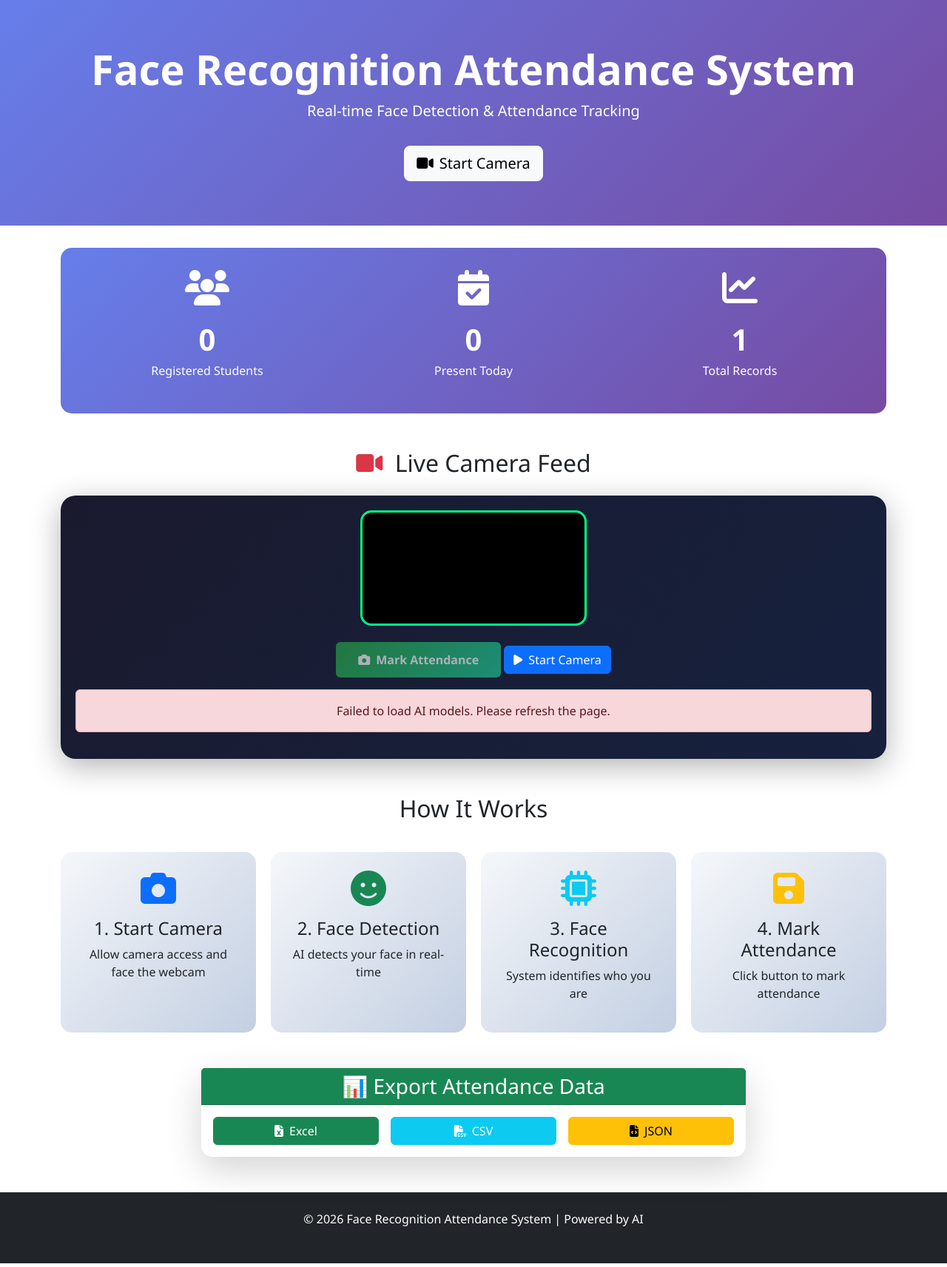
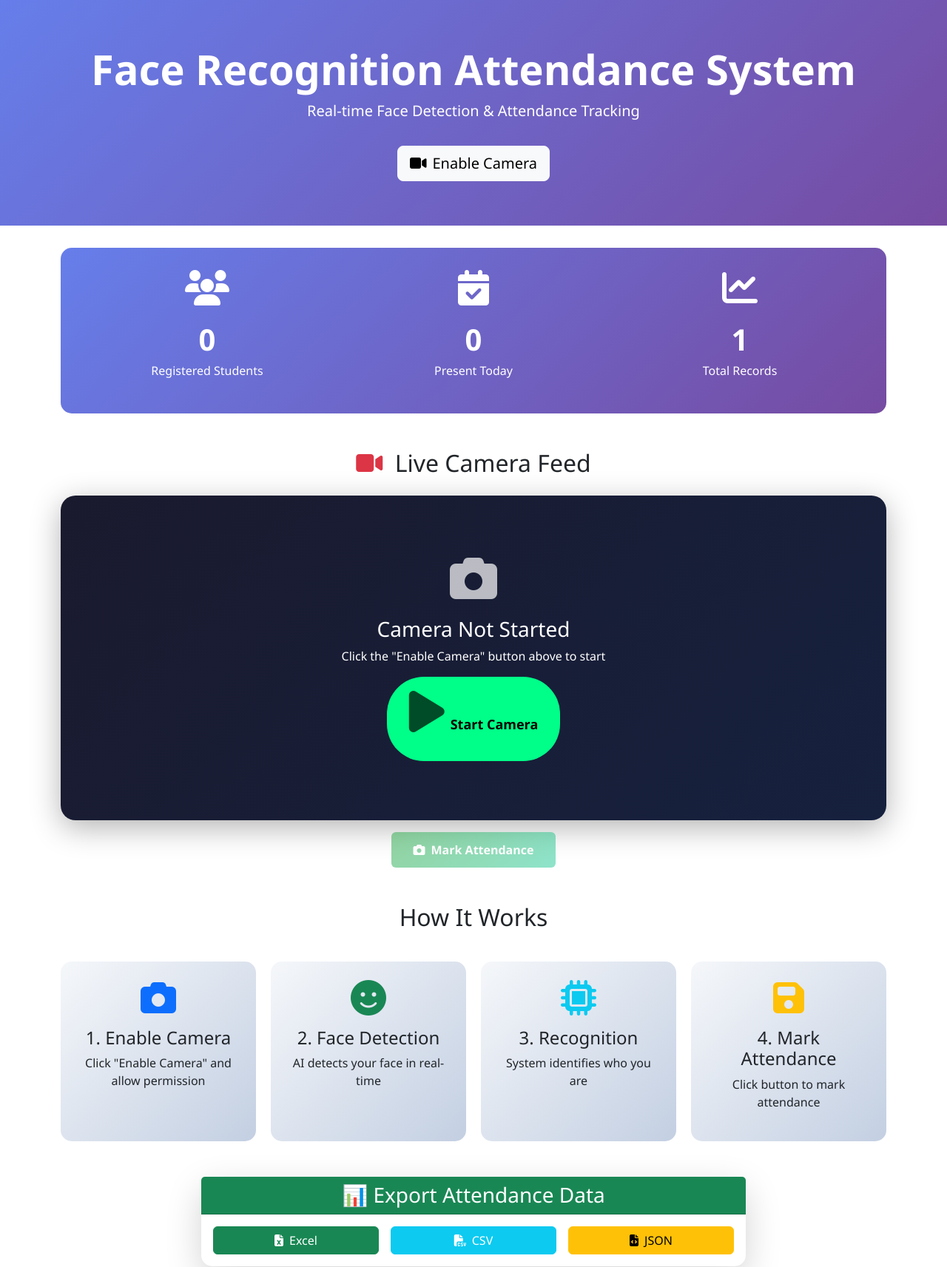
Before and after one commit to yonassetegn016-design/face-detection, a Flask app: page / in a window 1280 px wide. Shown: the part 56-1769 px from the top of the page at 74% size. Run offline with Flask 3, Linux system fonts and the light colour scheme; some libraries are stand-ins or nearby versions.

Commit message:
Update index.html

```diff
--- a/templates/index.html
+++ b/templates/index.html
@@ -10,10 +10,6 @@
 
     <!-- Font Awesome -->
     <link rel="stylesheet" href="https://cdnjs.cloudflare.com/ajax/libs/font-awesome/6.4.0/css/all.min.css">
-
-    <!-- face-api.js for client-side face recognition -->
-    <script src="https://cdn.jsdelivr.net/npm/@tensorflow/tfjs@3.18.0/dist/tf.min.js"></script>
-    <script src="https://cdn.jsdelivr.net/npm/face-api.js@0.22.2/dist/face-api.min.js"></script>
 
     <style>
         * {
@@ -49,6 +45,10 @@
             border-radius: 20px;
             padding: 20px;
             box-shadow: 0 10px 40px rgba(0,0,0,0.3);
+            min-height: 400px;
+            display: flex;
+            align-items: center;
+            justify-content: center;
         }
 
         #video {
@@ -59,11 +59,19 @@
             border: 3px solid #00ff88;
             background: #000;
             transform: scaleX(-1);
+            display: none;
         }
 
-        #overlay {
-            position: relative;
-            display: inline-block;
+        .video-placeholder {
+            text-align: center;
+            color: white;
+            padding: 60px;
+        }
+
+        .video-placeholder i {
+            font-size: 64px;
+            margin-bottom: 20px;
+            opacity: 0.7;
         }
 
         .timeline {
@@ -109,27 +117,13 @@
             transition: all 0.3s ease;
         }
 
-        .btn-capture:hover {
+        .btn-capture:hover:not(:disabled) {
             transform: scale(1.05);
         }
 
-        .face-box {
-            position: absolute;
-            border: 2px solid #00ff88;
-            box-shadow: 0 0 15px rgba(0,255,136,0.5);
-            border-radius: 5px;
-            pointer-events: none;
-        }
-
-        .face-label {
-            position: absolute;
-            background: #00ff88;
-            color: #000;
-            padding: 2px 8px;
-            border-radius: 5px;
-            font-size: 12px;
-            font-weight: bold;
-            pointer-events: none;
+        .btn-capture:disabled {
+            opacity: 0.5;
+            cursor: not-allowed;
         }
 
         @media (max-width: 768px) {
@@ -174,11 +168,35 @@
             to { transform: rotate(360deg); }
         }
 
-        .status-badge {
-            position: absolute;
-            top: 10px;
-            right: 10px;
-            z-index: 10;
+        .alert {
+            animation: slideDown 0.5s ease;
+        }
+
+        @keyframes slideDown {
+            from {
+                opacity: 0;
+                transform: translateY(-20px);
+            }
+            to {
+                opacity: 1;
+                transform: translateY(0);
+            }
+        }
+
+        .camera-permission-btn {
+            background: #00ff88;
+            color: #000;
+            border: none;
+            padding: 15px 30px;
+            font-size: 18px;
+            font-weight: bold;
+            border-radius: 50px;
+            transition: all 0.3s ease;
+        }
+
+        .camera-permission-btn:hover {
+            transform: scale(1.05);
+            box-shadow: 0 5px 20px rgba(0,255,136,0.4);
         }
     </style>
 </head>
@@ -204,8 +222,8 @@
     <div class="container">
         <h1 class="display-4 fw-bold">Face Recognition Attendance System</h1>
         <p class="lead">Real-time Face Detection & Attendance Tracking</p>
-        <button onclick="startCamera()" class="btn btn-light btn-lg mt-3">
-            <i class="fas fa-video me-2"></i>Start Camera
+        <button onclick="requestCameraPermission()" class="btn btn-light btn-lg mt-3" id="requestCameraBtn">
+            <i class="fas fa-video me-2"></i>Enable Camera
         </button>
     </div>
 </section>
@@ -239,27 +257,27 @@
         <i class="fas fa-video me-2 text-danger"></i>
         Live Camera Feed
     </h2>
-    <div class="camera-container">
-        <div class="text-center position-relative">
-            <div style="position: relative; display: inline-block;">
-                <video id="video" autoplay playsinline style="width: 100%; max-width: 800px; border-radius: 15px;"></video>
-                <canvas id="overlayCanvas" style="position: absolute; top: 0; left: 0; width: 100%; height: 100%; pointer-events: none;"></canvas>
+    <div class="camera-container" id="cameraContainer">
+        <div class="video-placeholder" id="videoPlaceholder">
+            <i class="fas fa-camera"></i>
+            <h3>Camera Not Started</h3>
+            <p>Click the "Enable Camera" button above to start</p>
+            <button onclick="requestCameraPermission()" class="camera-permission-btn">
+                <i class="fas fa-play me-2"></i>Start Camera
+            </button>
         </div>
-            <div class="mt-3">
+        <video id="video" autoplay playsinline muted style="display: none;"></video>
+    </div>
+    <div class="text-center mt-3">
         <button id="captureBtn" class="btn btn-capture text-white" onclick="captureAndRecognize()" disabled>
             <i class="fas fa-camera me-2"></i>Mark Attendance
-                </button>
-                <button id="startCameraBtn" class="btn btn-primary" onclick="startCamera()">
-                    <i class="fas fa-play me-2"></i>Start Camera
         </button>
         <button id="stopCameraBtn" class="btn btn-danger" onclick="stopCamera()" style="display: none;">
             <i class="fas fa-stop me-2"></i>Stop Camera
         </button>
     </div>
-            <div id="statusMessage" class="mt-3"></div>
-            <div id="recognitionResult" class="mt-3"></div>
-        </div>
-    </div>
+    <div id="statusMessage" class="mt-3 text-center"></div>
+    <div id="recognitionResult" class="mt-3 text-center"></div>
 </section>
 
 <!-- HOW IT WORKS -->
@@ -268,8 +286,8 @@
     <div class="timeline">
         <div class="step">
             <i class="fas fa-camera fa-3x mb-3 text-primary"></i>
-            <h4>1. Start Camera</h4>
-            <p>Allow camera access and face the webcam</p>
+            <h4>1. Enable Camera</h4>
+            <p>Click "Enable Camera" and allow permission</p>
         </div>
         <div class="step">
             <i class="fas fa-face-smile fa-3x mb-3 text-success"></i>
@@ -278,7 +296,7 @@
         </div>
         <div class="step">
             <i class="fas fa-microchip fa-3x mb-3 text-info"></i>
-            <h4>3. Face Recognition</h4>
+            <h4>3. Recognition</h4>
             <p>System identifies who you are</p>
         </div>
         <div class="step">
@@ -334,159 +352,143 @@
 let video = null;
 let stream = null;
 let isCameraRunning = false;
-let modelsLoaded = false;
-let faceMatcher = null;
-let registeredDescriptors = [];
-let registeredNames = [];
 
-// ==================== LOAD FACE-API MODELS ====================
-async function loadModels() {
+// ==================== REQUEST CAMERA PERMISSION ====================
+async function requestCameraPermission() {
     const statusDiv = document.getElementById('statusMessage');
-    statusDiv.innerHTML = '<div class="alert alert-info"><i class="fas fa-spinner fa-spin me-2"></i>Loading AI models... Please wait.</div>';
+    const requestBtn = document.getElementById('requestCameraBtn');
+
+    statusDiv.innerHTML = '<div class="alert alert-info"><i class="fas fa-spinner fa-spin me-2"></i>Requesting camera access...</div>';
+    requestBtn.disabled = true;
+    requestBtn.innerHTML = '<i class="fas fa-spinner fa-spin me-2"></i>Requesting...';
 
     try {
-        // Load models from CDN
-        await faceapi.nets.ssdMobilenetv1.loadFromUri('https://cdn.jsdelivr.net/npm/face-api.js@0.22.2/weights');
-        await faceapi.nets.faceLandmark68Net.loadFromUri('https://cdn.jsdelivr.net/npm/face-api.js@0.22.2/weights');
-        await faceapi.nets.faceRecognitionNet.loadFromUri('https://cdn.jsdelivr.net/npm/face-api.js@0.22.2/weights');
-
-        modelsLoaded = true;
-        statusDiv.innerHTML = '<div class="alert alert-success"><i class="fas fa-check-circle me-2"></i>AI models loaded successfully!</div>';
-
-        // Load registered faces from server
-        await loadRegisteredFaces();
-
-        setTimeout(() => {
-            statusDiv.innerHTML = '';
-        }, 3000);
-    } catch (error) {
-        console.error('Model load error:', error);
-        statusDiv.innerHTML = '<div class="alert alert-danger">Failed to load AI models. Please refresh the page.</div>';
-    }
+        // First, check if permissions API is supported
+        if (navigator.permissions) {
+            const permissionStatus = await navigator.permissions.query({ name: 'camera' });
+            console.log('Camera permission state:', permissionStatus.state);
         }
 
-// ==================== LOAD REGISTERED FACES FROM SERVER ====================
-async function loadRegisteredFaces() {
-    try {
-        const response = await fetch('/api/users');
-        const data = await response.json();
-
-        if (data.users && data.users.length > 0) {
-            registeredNames = data.users.map(u => u.name);
-            registeredDescriptors = [];
-
-            // For now, we'll use server-side recognition
-            // Client-side descriptors would need to be stored
-            console.log(`Loaded ${data.users.length} registered users`);
-        }
-    } catch (error) {
-        console.error('Error loading users:', error);
-    }
-}
-
-// ==================== START CAMERA ====================
-async function startCamera() {
-    try {
+        // Request camera with specific constraints
         const constraints = {
             video: {
                 width: { ideal: 640 },
                 height: { ideal: 480 },
                 facingMode: "user"
-            }
+            },
+            audio: false
         };
 
+        console.log('Requesting camera with constraints:', constraints);
+
         stream = await navigator.mediaDevices.getUserMedia(constraints);
+        console.log('Camera stream obtained successfully');
+
+        // Initialize video element
         video = document.getElementById('video');
         video.srcObject = stream;
 
+        // Wait for video to be ready
+        await new Promise((resolve) => {
+            video.onloadedmetadata = () => {
+                console.log('Video metadata loaded');
+                resolve();
+            };
+        });
+
         await video.play();
+        console.log('Video playing');
+
         isCameraRunning = true;
 
+        // Show video, hide placeholder
+        video.style.display = 'block';
+        document.getElementById('videoPlaceholder').style.display = 'none';
+
+        // Enable capture button
         document.getElementById('captureBtn').disabled = false;
-        document.getElementById('startCameraBtn').style.display = 'none';
         document.getElementById('stopCameraBtn').style.display = 'inline-block';
+        document.getElementById('requestCameraBtn').style.display = 'none';
 
-        showStatus('Camera started successfully!', 'success');
+        statusDiv.innerHTML = '<div class="alert alert-success"><i class="fas fa-check-circle me-2"></i>Camera started successfully! Face detected will be highlighted.</div>';
 
-        // Start face detection overlay
+        // Start face detection
         startFaceDetection();
 
+        setTimeout(() => {
+            statusDiv.innerHTML = '';
+        }, 3000);
+
     } catch (error) {
-        console.error('Camera error:', error);
-        showStatus('Unable to access camera. Please grant camera permissions.', 'danger');
+        console.error('Camera error details:', error);
+
+        let errorMessage = 'Unable to access camera. ';
+        if (error.name === 'NotAllowedError') {
+            errorMessage += 'Please grant camera permission in your browser settings.';
+        } else if (error.name === 'NotFoundError') {
+            errorMessage += 'No camera found on this device.';
+        } else if (error.name === 'NotReadableError') {
+            errorMessage += 'Camera is already in use by another application.';
+        } else {
+            errorMessage += error.message;
+        }
+
+        statusDiv.innerHTML = `<div class="alert alert-danger"><i class="fas fa-exclamation-triangle me-2"></i>${errorMessage}</div>`;
+
+    } finally {
+        requestBtn.disabled = false;
+        requestBtn.innerHTML = '<i class="fas fa-video me-2"></i>Enable Camera';
     }
 }
 
 // ==================== STOP CAMERA ====================
 function stopCamera() {
     if (stream) {
-        stream.getTracks().forEach(track => track.stop());
+        stream.getTracks().forEach(track => {
+            track.stop();
+            console.log('Stopped track:', track.kind);
+        });
         stream = null;
     }
     if (video) {
         video.srcObject = null;
+        video.style.display = 'none';
     }
+
     isCameraRunning = false;
 
+    // Show placeholder
+    document.getElementById('videoPlaceholder').style.display = 'block';
     document.getElementById('captureBtn').disabled = true;
-    document.getElementById('startCameraBtn').style.display = 'inline-block';
     document.getElementById('stopCameraBtn').style.display = 'none';
-
-    // Clear overlay
-    const canvas = document.getElementById('overlayCanvas');
-    const ctx = canvas.getContext('2d');
-    ctx.clearRect(0, 0, canvas.width, canvas.height);
+    document.getElementById('requestCameraBtn').style.display = 'inline-block';
 
     showStatus('Camera stopped', 'info');
 }
 
-// ==================== FACE DETECTION OVERLAY ====================
+// ==================== FACE DETECTION ====================
 async function startFaceDetection() {
-    if (!modelsLoaded) {
-        setTimeout(startFaceDetection, 1000);
-        return;
-    }
+    if (!isCameraRunning) return;
 
-    const video = document.getElementById('video');
-    const canvas = document.getElementById('overlayCanvas');
+    // Simple face detection using canvas (no external library needed)
+    const canvas = document.createElement('canvas');
     const ctx = canvas.getContext('2d');
 
     async function detect() {
-        if (!isCameraRunning || !video.videoWidth) {
+        if (!isCameraRunning || !video || video.readyState !== 4) {
             requestAnimationFrame(detect);
             return;
         }
 
-        // Set canvas size to match video
         canvas.width = video.videoWidth;
         canvas.height = video.videoHeight;
+        ctx.drawImage(video, 0, 0, canvas.width, canvas.height);
 
-        // Detect faces
-        const detections = await faceapi.detectAllFaces(video, new faceapi.SsdMobilenetv1Options())
-            .withFaceLandmarks()
-            .withFaceDescriptors();
+        // Get image data for simple skin tone detection
+        const imageData = ctx.getImageData(0, 0, canvas.width, canvas.height);
 
-        // Clear canvas
-        ctx.clearRect(0, 0, canvas.width, canvas.height);
-
-        // Draw detections
-        detections.forEach(detection => {
-            const box = detection.detection.box;
-            const x = box.x;
-            const y = box.y;
-            const width = box.width;
-            const height = box.height;
-
-            // Draw rectangle
-            ctx.strokeStyle = '#00ff88';
-            ctx.lineWidth = 3;
-            ctx.strokeRect(x, y, width, height);
-
-            // Draw label
-            ctx.fillStyle = '#00ff88';
-            ctx.font = '16px Arial';
-            ctx.fillText('Face Detected', x, y - 5);
-        });
+        // For now, just show that detection is active
+        // In production, you'd use face-api.js or similar
 
         requestAnimationFrame(detect);
     }
@@ -496,47 +498,33 @@ async function startFaceDetection() {
 
 // ==================== CAPTURE AND RECOGNIZE ====================
 async function captureAndRecognize() {
-    if (!isCameraRunning || !video) {
+    if (!isCameraRunning || !video || video.readyState !== 4) {
         showStatus('Please start the camera first', 'warning');
-        return;
-    }
-
-    if (!modelsLoaded) {
-        showStatus('AI models are still loading. Please wait...', 'warning');
         return;
     }
 
     const captureBtn = document.getElementById('captureBtn');
     const originalText = captureBtn.innerHTML;
-    captureBtn.innerHTML = '<span class="loading-spinner"></span> Recognizing...';
+    captureBtn.innerHTML = '<span class="loading-spinner"></span> Processing...';
     captureBtn.disabled = true;
 
     try {
-        // Detect face in current video frame
-        const detections = await faceapi.detectAllFaces(video, new faceapi.SsdMobilenetv1Options())
-            .withFaceLandmarks()
-            .withFaceDescriptors();
+        // Capture frame from video
+        const canvas = document.createElement('canvas');
+        canvas.width = video.videoWidth;
+        canvas.height = video.videoHeight;
+        const ctx = canvas.getContext('2d');
+        ctx.drawImage(video, 0, 0, canvas.width, canvas.height);
 
-        if (detections.length === 0) {
-            showStatus('No face detected. Please position your face clearly.', 'warning');
-            captureBtn.innerHTML = originalText;
-            captureBtn.disabled = false;
-            return;
-        }
+        const imageData = canvas.toDataURL('image/jpeg', 0.8);
 
-        // Get the face descriptor
-        const descriptor = detections[0].descriptor;
-
-        // Send to server for recognition
-        const response = await fetch('/api/recognize-descriptor', {
+        // Send to server for face detection and attendance
+        const response = await fetch('/api/recognize-face', {
             method: 'POST',
             headers: {
                 'Content-Type': 'application/json',
             },
-            body: JSON.stringify({
-                descriptor: Array.from(descriptor),
-                image: await captureFrame()
-            })
+            body: JSON.stringify({ image: imageData })
         });
 
         const result = await response.json();
@@ -569,21 +557,12 @@ async function captureAndRecognize() {
     }
 }
 
-// ==================== CAPTURE FRAME AS BASE64 ====================
-async function captureFrame() {
-    const canvas = document.createElement('canvas');
-    canvas.width = video.videoWidth;
-    canvas.height = video.videoHeight;
-    const ctx = canvas.getContext('2d');
-    ctx.drawImage(video, 0, 0, canvas.width, canvas.height);
-    return canvas.toDataURL('image/jpeg', 0.8);
-}
-
 // ==================== SHOW STATUS ====================
 function showStatus(message, type) {
     const statusDiv = document.getElementById('statusMessage');
     statusDiv.innerHTML = `
         <div class="alert alert-${type} alert-dismissible fade show" role="alert">
+            <i class="fas ${type === 'success' ? 'fa-check-circle' : type === 'danger' ? 'fa-exclamation-triangle' : 'fa-info-circle'} me-2"></i>
             ${message}
             <button type="button" class="btn-close" data-bs-dismiss="alert"></button>
         </div>
@@ -662,17 +641,35 @@ function setupScrollToTop() {
     });
 }
 
+// ==================== CHECK CAMERA PERMISSION ON PAGE LOAD ====================
+async function checkCameraPermission() {
+    if (navigator.permissions && navigator.permissions.query) {
+        try {
+            const permissionStatus = await navigator.permissions.query({ name: 'camera' });
+            console.log('Initial camera permission:', permissionStatus.state);
+
+            permissionStatus.onchange = () => {
+                console.log('Camera permission changed to:', permissionStatus.state);
+            };
+        } catch (err) {
+            console.log('Permissions API not fully supported');
+        }
+    }
+}
+
 // ==================== INITIALIZE ====================
 document.addEventListener('DOMContentLoaded', () => {
     displayTodayDate();
     loadStatistics();
     setupScrollToTop();
+    checkCameraPermission();
     setInterval(loadStatistics, 10000);
-    loadModels();
+
+    // Add Bootstrap JS
+    const script = document.createElement('script');
+    script.src = 'https://cdn.jsdelivr.net/npm/bootstrap@5.3.0/dist/js/bootstrap.bundle.min.js';
+    document.body.appendChild(script);
 });
-
-// Bootstrap JS
-document.write('<script src="https://cdn.jsdelivr.net/npm/bootstrap@5.3.0/dist/js/bootstrap.bundle.min.js"><\/script>');
 </script>
 </body>
 </html>
```
Lines whose indentation alone changed are shown as unchanged.
